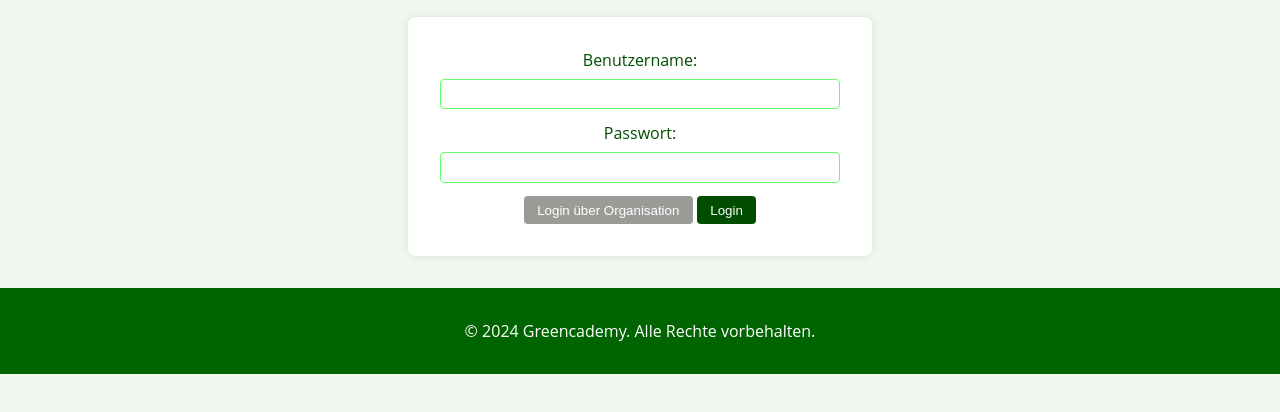
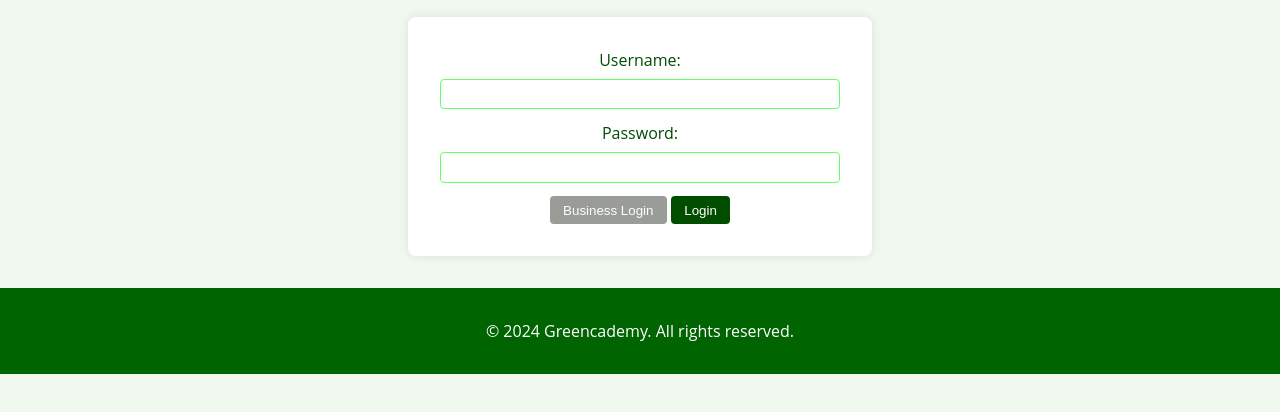
Before and after one commit to lfalkowski/greencadamy, a plain HTML site: page unterseiten/Login0.html in a window 1280 px wide. Shown: the part 278-690 px from the top of the page. Drawn offline with Linux system fonts and the light colour scheme.

Commit message:
Update Login0.html

```diff
--- a/unterseiten/Login0.html
+++ b/unterseiten/Login0.html
@@ -191,7 +191,7 @@
             <a href="#">Course Categories</a>
             <div class="dropdown">
                 <a href="SupplyChains.html">Supply Chains</a>
-                <a href="Verhalten.html">Verhalten von Mitarbeitern</a>
+                <a href="Verhalten.html">Behaviour</a>
                 <a href="Reporting.html">Reporting</a>
                 <!-- Weitere Kategorien als Platzhalter -->
             </div>
@@ -203,13 +203,13 @@
     <section>
         <h2>Login</h2>
         <form id="loginForm">
-            <label for="username">Benutzername:</label>
+            <label for="username">Username:</label>
             <input type="text" id="username" name="username" required>
 
-            <label for="password">Passwort:</label>
+            <label for="password">Password:</label>
             <input type="password" id="password" name="password" required>
 
-            <button type="button" style="background-color:#9a9c98;" onclick="openModal()">Login über Organisation</button>
+            <button type="button" style="background-color:#9a9c98;" onclick="openModal()">Business Login</button>
             <button type="button" onclick="submitLoginForm()">Login</button>
         </form>
 
@@ -220,11 +220,11 @@
                 <label for="email">E-Mail:</label>
                 <input type="text" id="email" name="email" style="max-width:400px;" required>
 
-                <label for="passwordOrganization">Passwort:</label>
+                <label for="passwordOrganization">Password:</label>
                 <input type="password" id="passwordOrganization" name="passwordOrganization" style="max-width:400px;" required>
 
                 <label for="institutionDomain">Business Domain:</label>
-                <input type="text" id="Business Domain" style="max-width:400px;" placeholder="organisation.com" name="institutionDomain" required>
+                <input type="text" id="Business Domain" style="max-width:400px;" placeholder="business.com" name="institutionDomain" required>
                 <div class="modal-content", style="border:none">
                     <button type="button" onclick="submitLoginFormWorker()" style="height:50px;width:200px">Login</button>
                 </div>
@@ -233,7 +233,7 @@
     </section>
 
     <footer>
-        <p>&copy; 2024 Greencademy. Alle Rechte vorbehalten.</p>
+        <p>&copy; 2024 Greencademy. All rights reserved.</p>
     </footer>
 
     <script>
```
